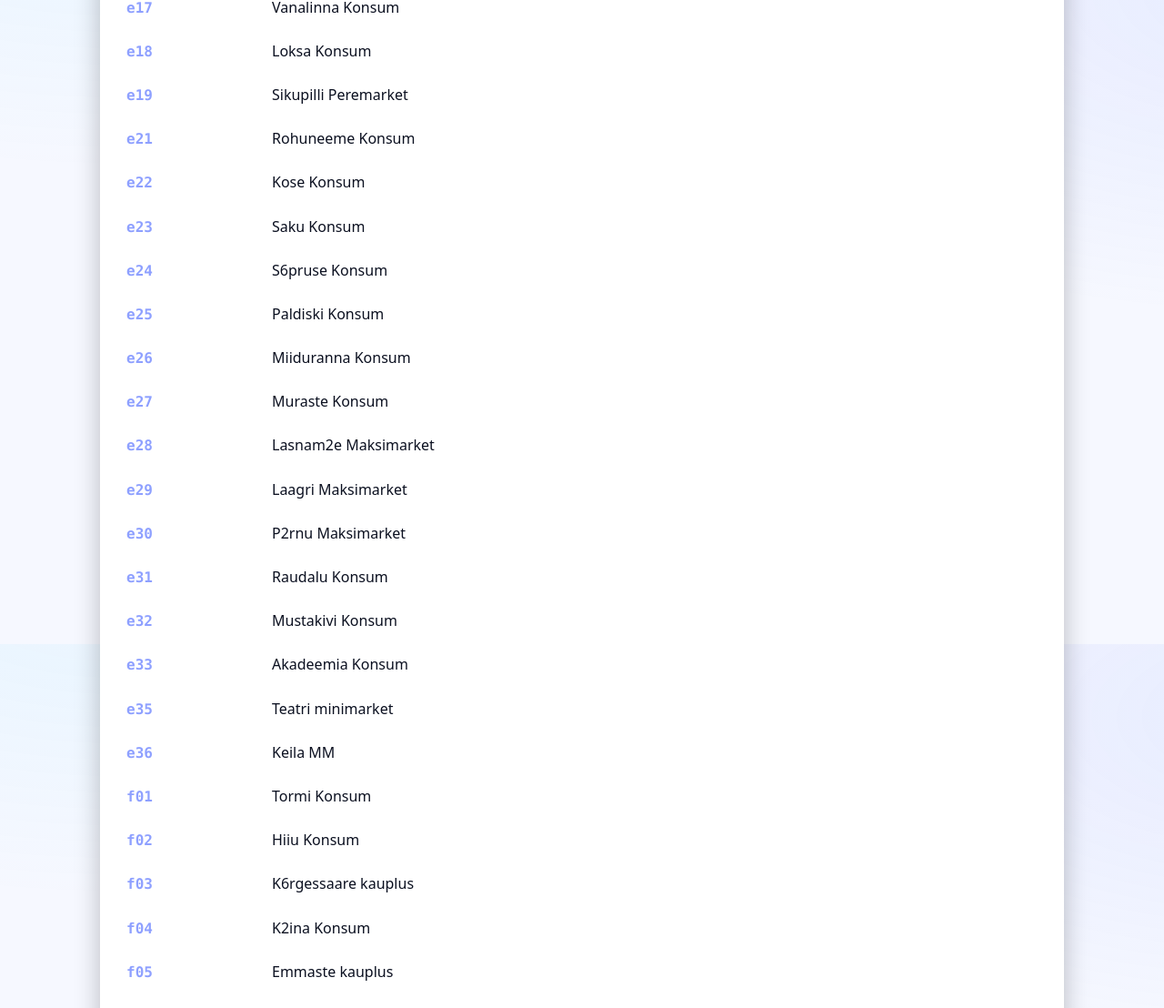
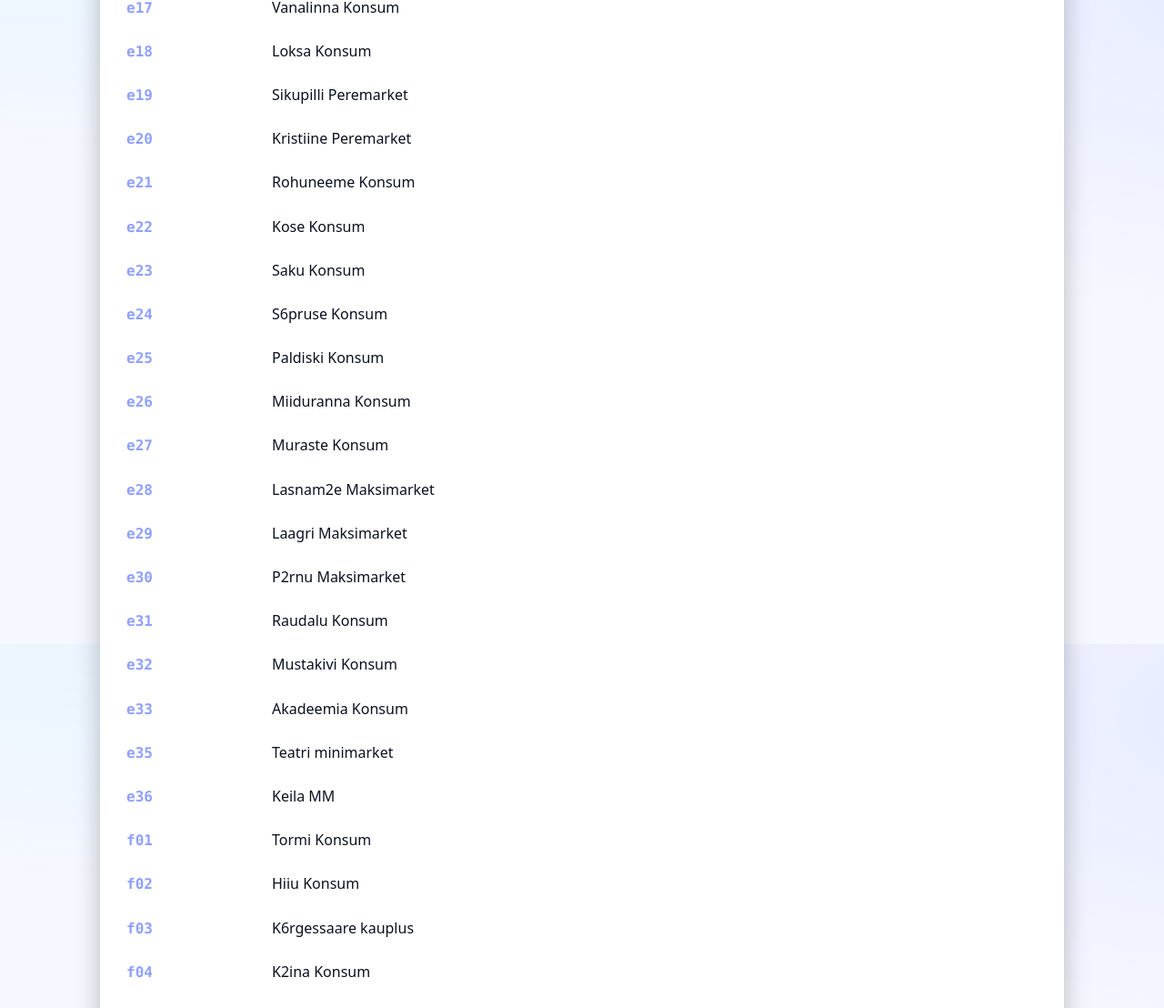
Before and after one commit to KaurEST/zabbix-widget, a plain HTML site: page index.html in a window 1280 px wide. Shown: the part 1692-2800 px from the top of the page at 91% size. Drawn offline with Linux system fonts and the light colour scheme.

Commit message:
Update index.html

```diff
--- a/index.html
+++ b/index.html
@@ -119,6 +119,7 @@
       ["e17","Vanalinna Konsum"],
       ["e18","Loksa Konsum"],
       ["e19","Sikupilli Peremarket"],
+      ["e20","Kristiine Peremarket"],
       ["e21","Rohuneeme Konsum"],
       ["e22","Kose Konsum"],
       ["e23","Saku Konsum"],
@@ -152,6 +153,7 @@
       ["g38","P6ltsamaa Konsum"],
       ["h01","Paide Maksimarket"],
       ["h02","Paide Kaubamaja"],
+      ["h03","Kreenholmi MM"],
       ["h04","Paide Konsum"],
       ["h05","Tyri Konsum"],
       ["h06","J2rva-Jaani Konsum / Ehituskeskus"],
```
